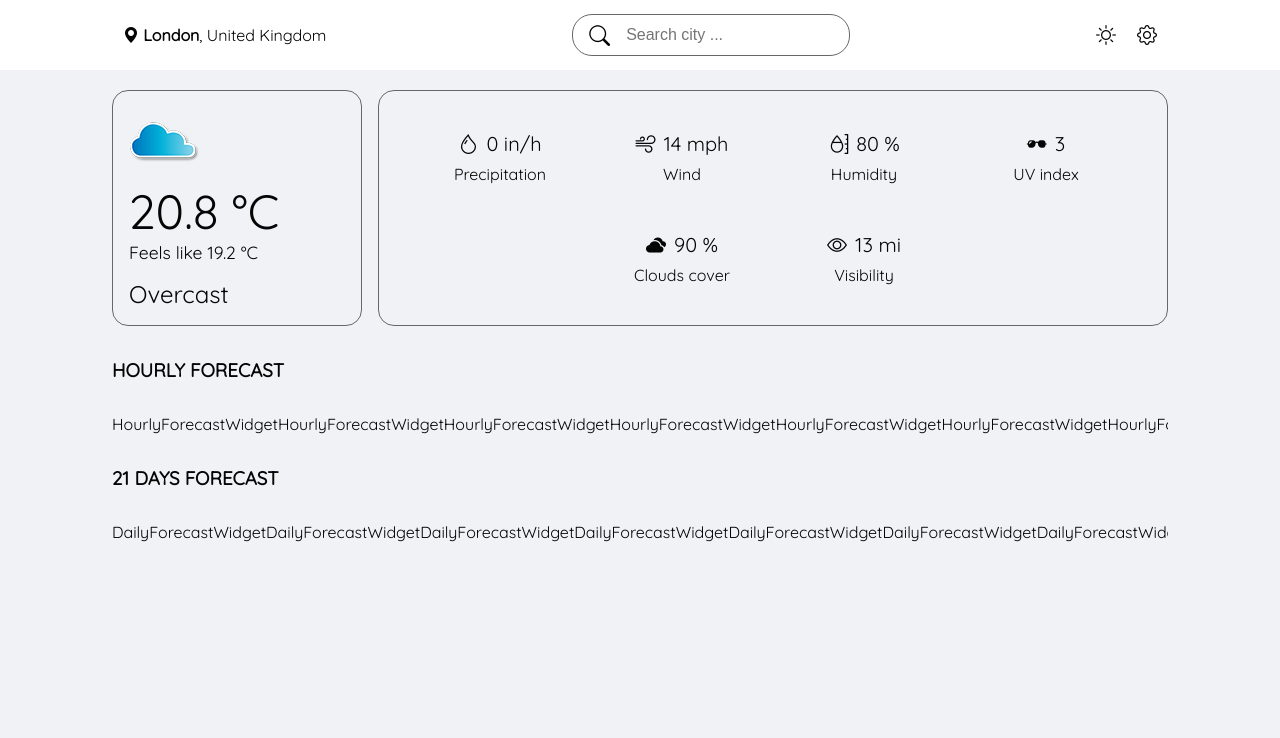
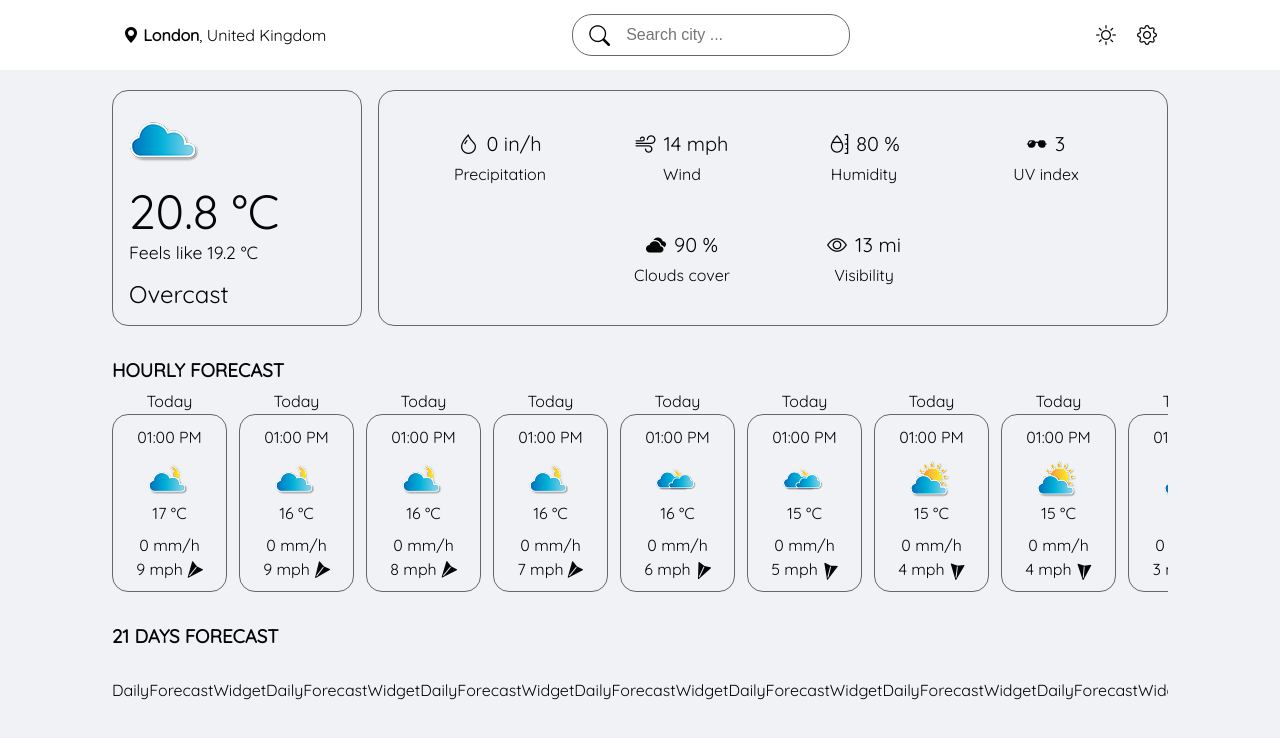
Before and after one commit to pidepiper009/weather-app, a React (Create React App) app: page / in a window 1280 px wide. Shown: the top 738 px of the page. Built offline with nearby package versions, Linux system fonts and the light colour scheme.

Commit message:
completed hourlyforecast

```diff
--- a/src/components/CurrentWeather.js
+++ b/src/components/CurrentWeather.js
@@ -1,4 +1,5 @@
 import { getCurrentWeather } from '../api';
+import WeatherIcon from './WeatherIcon';
 import '../styles/components/CurrentWeather.scss';
 
 function CurrentWeather() {
@@ -64,10 +65,7 @@
   return <div className="CurrentWeather">
     <div className='temperature'>
         <div className='weather-icon'>
-            <img
-            src={`${process.env.PUBLIC_URL}/dist/weather_icons/set04/big/${icon_num}.png `}
-            alt={summary}
-            />
+            <WeatherIcon iconNumber={icon_num} alt={summary} />
         </div>
         <div className='value'>
             <div className='real'>{temperature} °C</div>
--- a/src/components/HourlyForecastWidget.js
+++ b/src/components/HourlyForecastWidget.js
@@ -1,7 +1,65 @@
-function HourlyForecastWidget() {
-  return (
-    <div>HourlyForecastWidget</div>
-  )
+import WeatherIcon from './WeatherIcon';
+
+function HourlyForecastWidget({ data }) {
+    const { date, icon, summary, temperature, precipitation, wind } = data;
+
+    //date format
+    const now_date = {
+        day: new Intl.DateTimeFormat(navigator.language,{
+            weekday: 'short',
+            day: "2-digit",
+            month: "2-digit"
+        }).format(new Date()),
+        time: new Intl.DateTimeFormat(navigator.language,{
+            hour: "2-digit",
+            minute: "2-digit"
+        }).format(new Date().setMinutes(0))
+    };
+
+    const weather_date = {
+        day: new Intl.DateTimeFormat(navigator.language,{
+            weekday: 'short',
+            day: "2-digit",
+            month: "2-digit"
+        }).format(new Date()),
+        time: new Intl.DateTimeFormat(navigator.language,{
+            hour: "2-digit",
+            minute: "2-digit"
+        }).format(new Date().setMinutes(0))
+    };
+
+    weather_date.day =
+        weather_date.day === now_date.day &&
+        weather_date.time === now_date.time
+         ? 'Today'
+         : weather_date.time === '00:00'
+         ? weather_date.day
+         : '';
+
+
+    return (
+        <div className="widget">
+            <div className="day">{weather_date.day}</div>
+            <div className="time">{weather_date.time}</div>
+            <div className="icon-temp">
+                <div className="icon">
+                    <WeatherIcon iconNumber={icon} summary={summary} />
+                </div>
+                <div className="temperature">
+                    {Math.round(temperature)} °C
+                </div>
+            </div>
+            <div className='precipitation'>
+                {Math.round(precipitation.total)} mm/h
+            </div>
+            <div className='wind'>
+                <div className='speed'>{Math.round(wind.speed)} mph</div>
+                <div className='dir' style={{ transform: `rotate(${-45 + wind.angle}deg)` }}>
+                    <i className='bi bi-send-fill'></i>
+                </div>
+            </div>
+        </div>
+    )
 }
 
 export default HourlyForecastWidget
--- /dev/null
+++ b/src/components/WeatherIcon.js
@@ -0,0 +1,10 @@
+function WeatherIcon({ iconNumber, summary }) {
+    return (
+        <img
+        src={`${process.env.PUBLIC_URL}/dist/weather_icons/set04/big/${iconNumber}.png `}
+        alt={summary}
+        />
+    )
+}
+
+export default WeatherIcon
```
